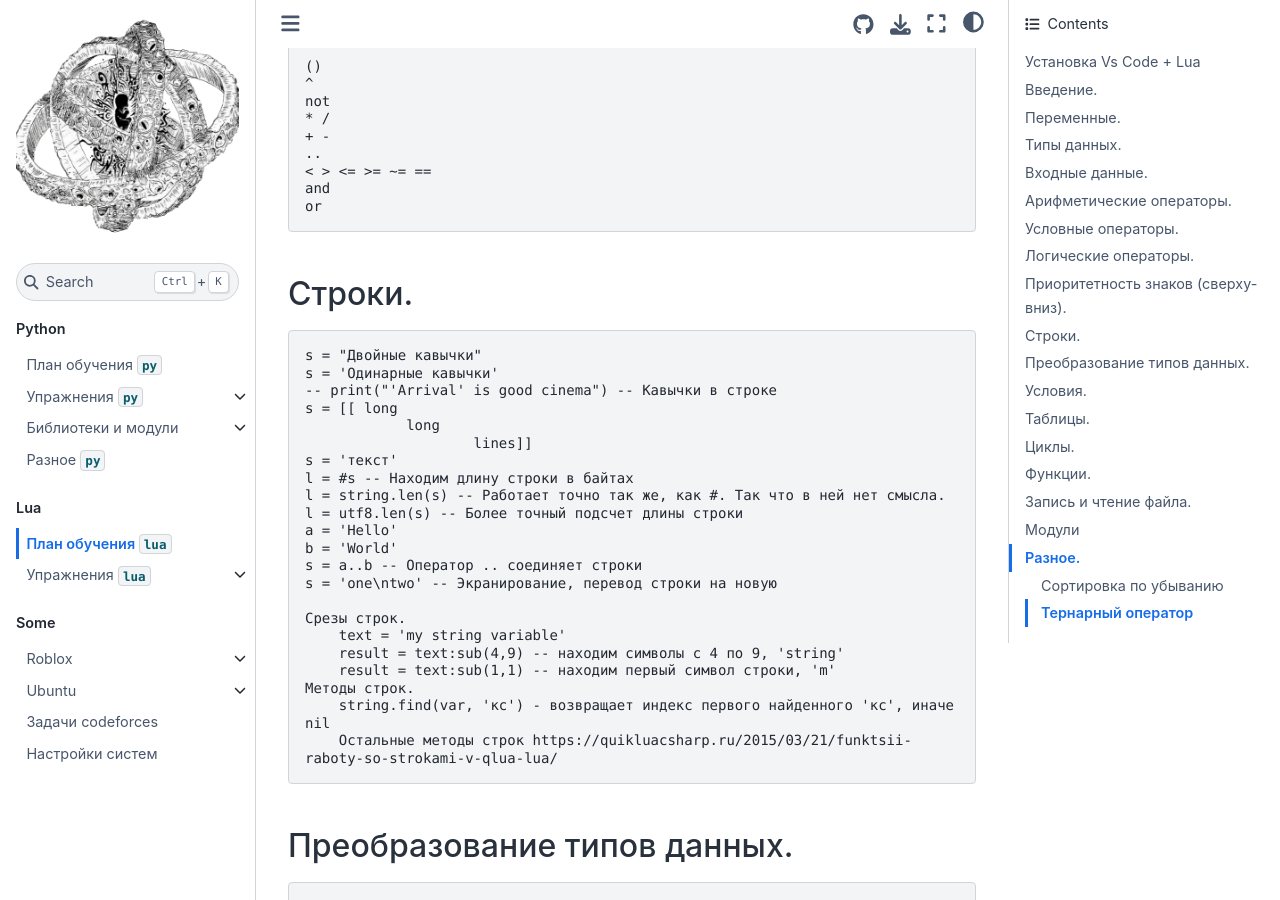
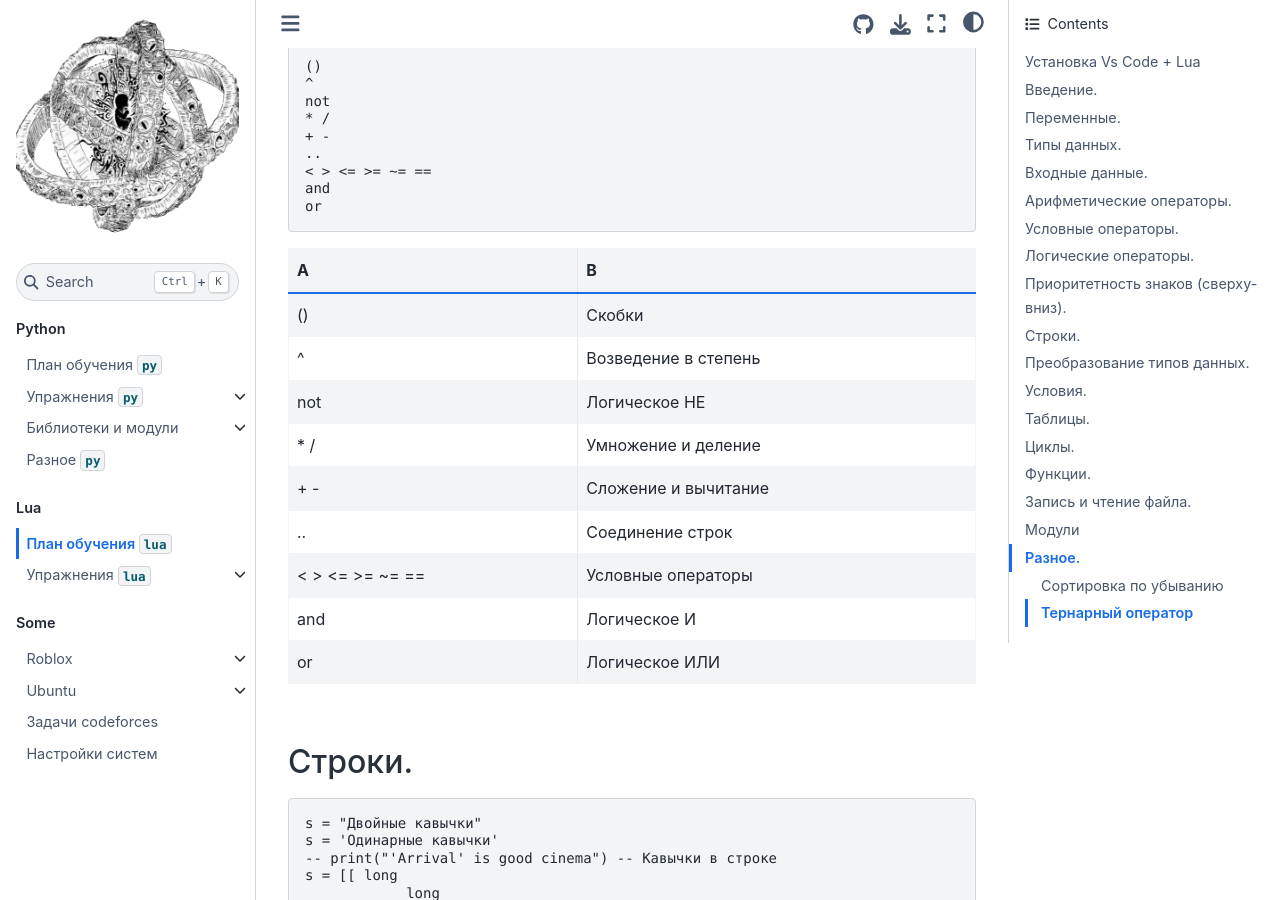
Before and after one commit to your-teach/faithpages, a Jupyter Book: the page built from Lua/study-plan-lua.md, in a window 1280 px wide and 900 px high, scrolled down 3406 px. Built offline with Jupyter Book 1.0.4 settings and Sphinx 7.4.7 and the Sphinx Book theme 1.1.4, drawn with Linux system fonts in a browser that asks for light colours.

Commit message:
edit priority operators lua

```diff
--- a/Lua/study-plan-lua.md
+++ b/Lua/study-plan-lua.md
@@ -145,6 +145,18 @@ https://ru.wikibooks.org/wiki/Lua/Типы_данных
     < > <= >= ~= ==
     and
     or
+|  A  |  B  |
+| :- | :- |
+|  ()  |  Скобки  |
+|  ^  |  Возведение в степень  |
+|  not  |  Логическое НЕ  |
+|  * /  |  Умножение и деление  |
+|  + -  |  Сложение и вычитание  |
+|  ..  |  Соединение строк  |
+|  < > <= >= ~= ==  |  Условные операторы  |
+|  and  |  Логическое И  |
+|  or  |  Логическое ИЛИ  |
+
 
 ## Строки.
     s = "Двойные кавычки"
```
Also changed, not shown: Python/study-plan-py.md (+2 -0 lines).
